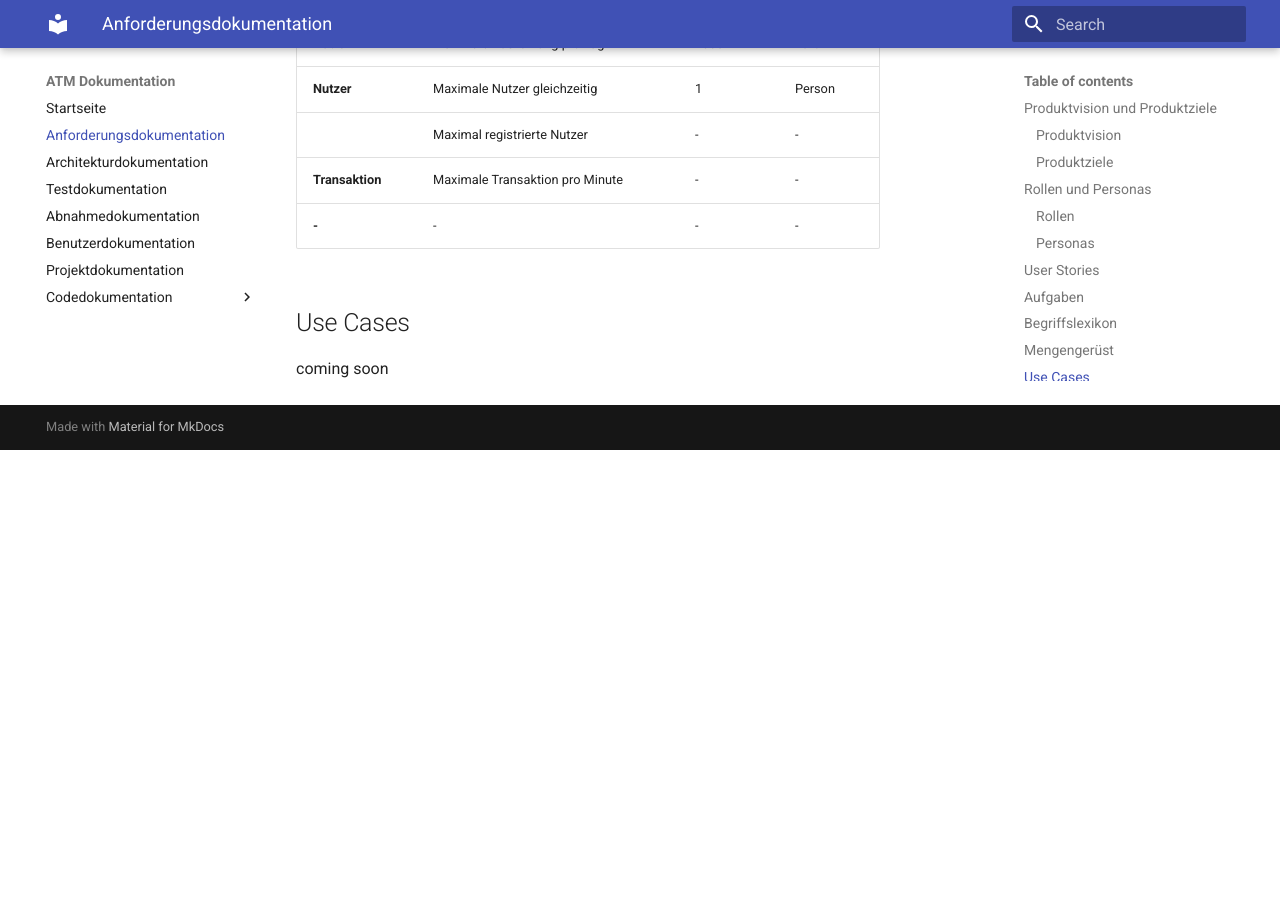
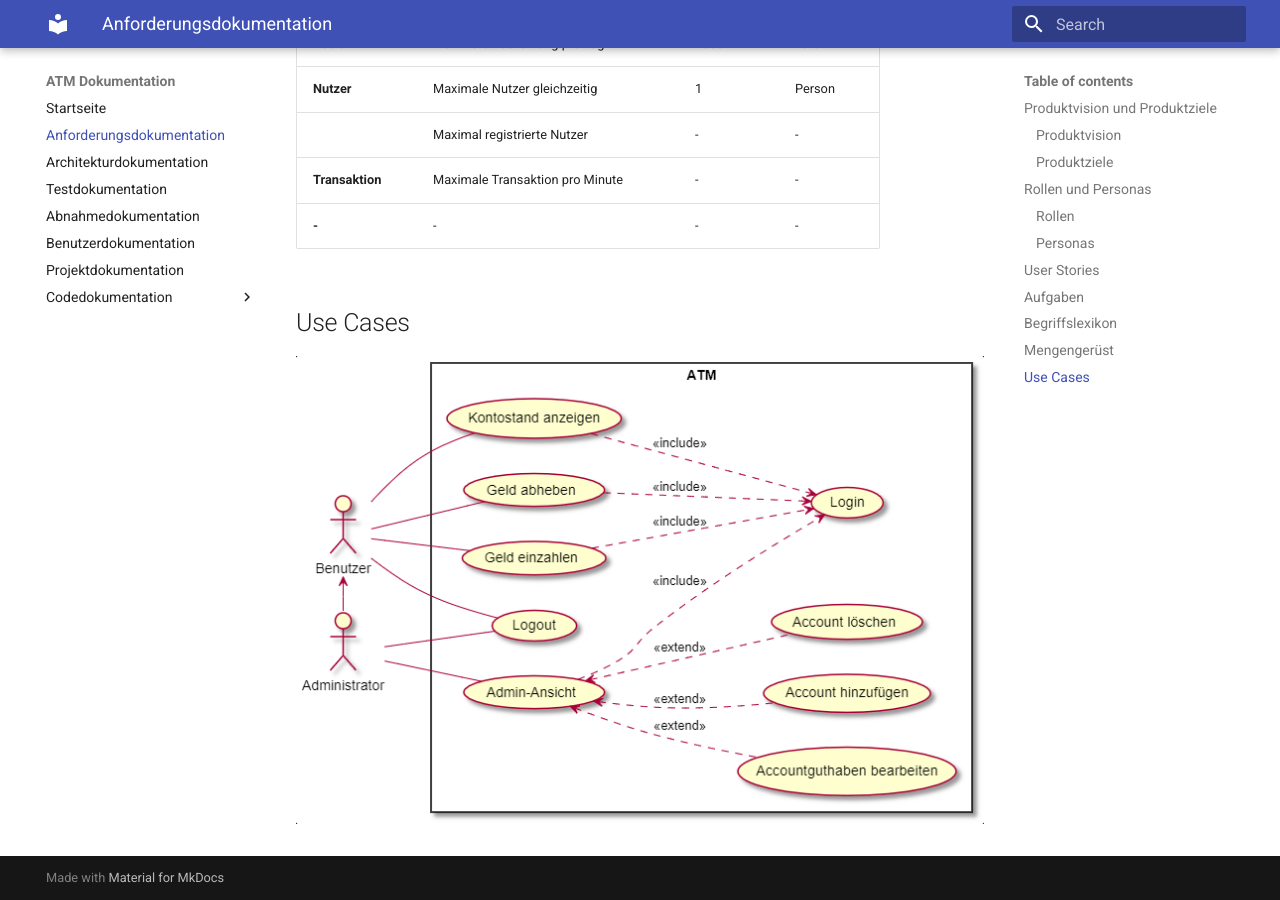
Before and after one commit to Halfpipe-SD/ATM, an MkDocs documentation site: the page built from docs/docs/requirements-docs.md, in a window 1280 px wide and 900 px high, scrolled down 5779 px. Built offline with MkDocs 1.6.1 and Material for MkDocs 9.7.7, drawn with Linux system fonts in a browser that asks for light colours; before the commit the page ends 6229 px from its top, so only the background shows below that.

Commit message:
Added usecase diagram

```diff
--- a/docs/docs/requirements-docs.md
+++ b/docs/docs/requirements-docs.md
@@ -135,4 +135,4 @@ Delta-Dokumentation:
 
 ## Use Cases
 
-coming soon
+![df](images/usecase.png)
```
Also changed, not shown: docs/docs/images/usecase.png (added), 1 other file.
